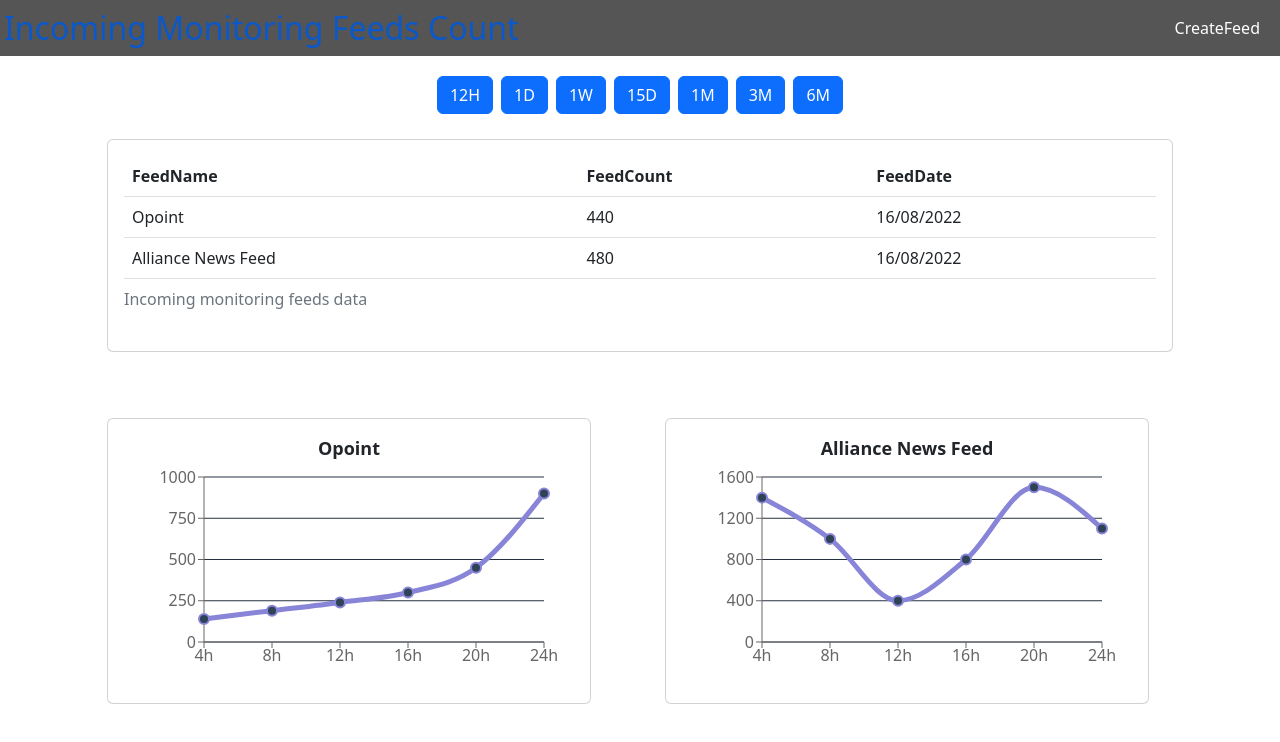
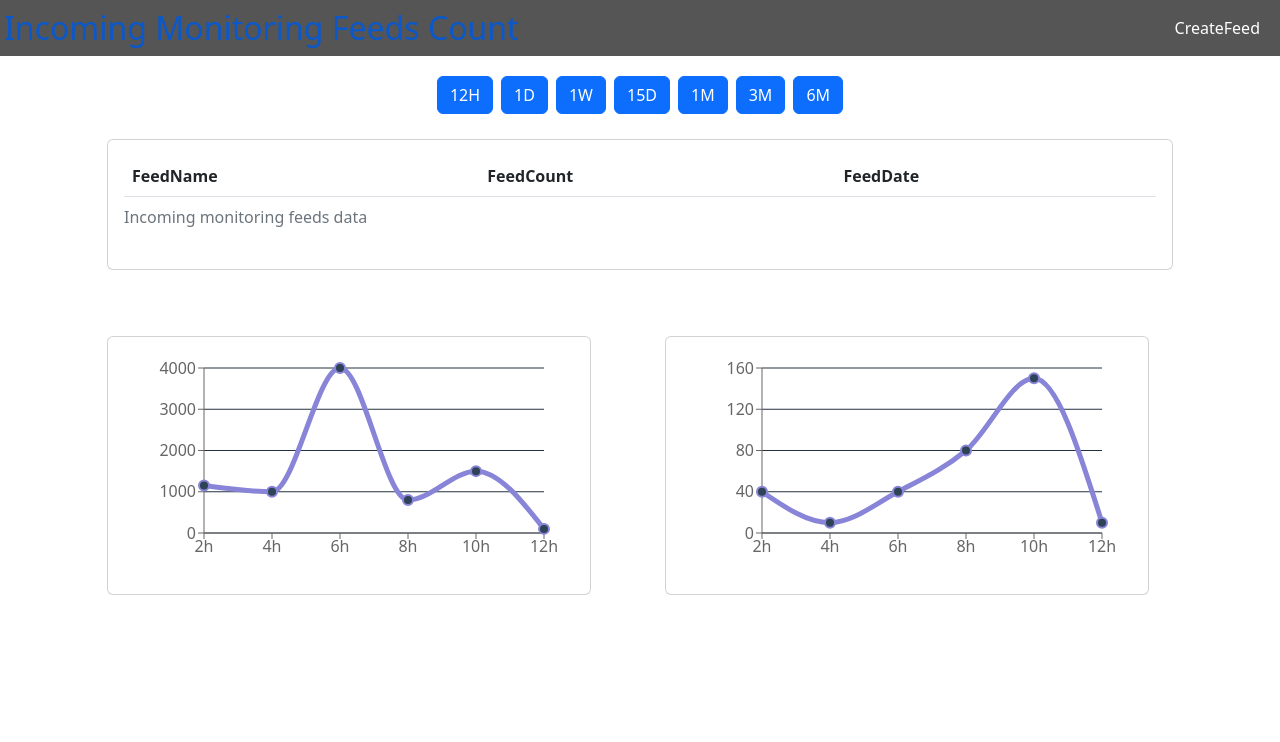
Before and after one commit to charan-accion/FeedsCount, a React (Create React App) app: page / in a window 1280 px wide. Shown: the top 742 px of the page. Built offline with nearby package versions, Linux system fonts and the light colour scheme.

Commit message:
table change

```diff
--- a/src/component/LineChart.js
+++ b/src/component/LineChart.js
@@ -17,7 +17,7 @@ const columns = [
 
 function ChartData() {
 
-  const [data, SetData] = useState(mockData);
+  const [data, SetData] = useState(oneWeekData);
 
   //console.log(data)
    function handleClick(e) {
--- a/src/component/TableBody.js
+++ b/src/component/TableBody.js
@@ -5,13 +5,13 @@ const TableBody = ({ data, columns }) => {
       <tbody>
         {data.map((data1,key) => {
           //console.log(tabledata,key);
-          //data1.data.map((tabledata,key) => {
+          data1.data.map((tabledata,key) => {
           return (
             <tr key={key}>
               {columns.map(({ accessor }) => {
                 //console.log("abc",tabledata,key)
                  // console.log("abc",data1,key)
-                const tData = data1[accessor] ? data1[accessor] : "——";
+                const tData = tabledata[accessor] ? tabledata[accessor] : "——";
                 console.log(tData)
                 //<td>{tData}<td>
                 return <td key={accessor}>{tData}</td>;
@@ -20,7 +20,7 @@ const TableBody = ({ data, columns }) => {
               })}
             </tr>
           );
-       // })
+        })
         })}
       </tbody>
     );
```
